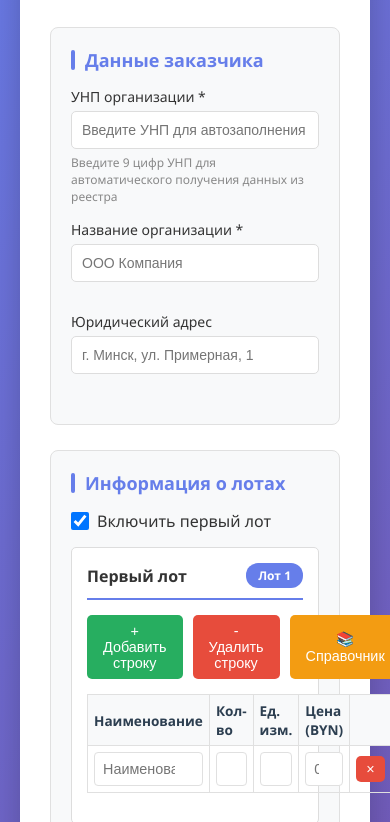
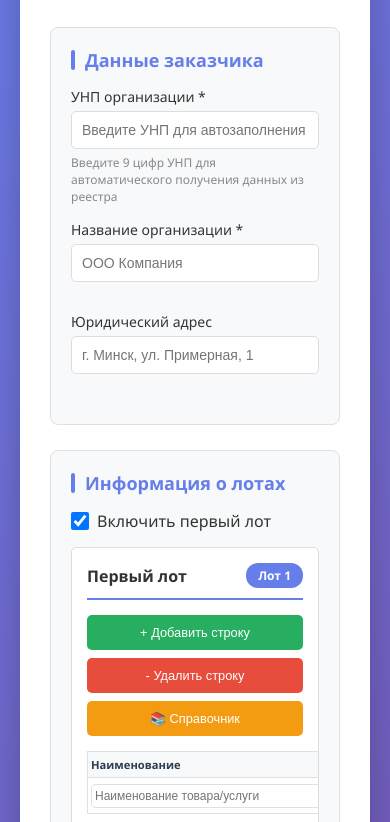
Before and after one commit to nbiotminsk/goszakupki_auto_KP, a website: page public/manual.html in a window 390 px wide. Shown: the part 278-1100 px from the top of the page. Drawn offline with Linux system fonts and the light colour scheme.

Commit message:
Fix mobile responsiveness for table actions and lot tables
- Add flex-wrap and responsive sizing for table action buttons
- Add horizontal scroll wrapper for lot tables on mobile devices
- Optimize font sizes and padding for mobile view
- Ensure all buttons and tables fit properly on small screens

```diff
--- a/public/manual.html
+++ b/public/manual.html
@@ -290,11 +290,15 @@
                 color: #888;
                 margin-top: 5px;
             }
+            .lot-table-wrapper {
+                overflow-x: auto;
+                margin-top: 15px;
+                margin-bottom: 15px;
+            }
             .lot-table {
                 width: 100%;
                 border-collapse: collapse;
-                margin-top: 15px;
-                margin-bottom: 15px;
+                min-width: 600px;
             }
             .lot-table th,
             .lot-table td {
@@ -353,12 +357,52 @@
                 .form-row {
                     grid-template-columns: 1fr;
                 }
+
+                /* Make table actions buttons wrap on mobile */
+                .table-actions {
+                    flex-wrap: wrap;
+                    gap: 8px;
+                }
+
+                .table-btn {
+                    flex: 1 1 auto;
+                    min-width: calc(33.333% - 6px);
+                    padding: 10px 12px;
+                    font-size: 0.8rem;
+                    white-space: nowrap;
+                    overflow: hidden;
+                    text-overflow: ellipsis;
+                }
+
+                /* Make lot table container scrollable horizontally */
+                .lot-section {
+                    overflow-x: auto;
+                }
+
+                .lot-table-wrapper {
+                    -webkit-overflow-scrolling: touch;
+                    overflow-x: auto;
+                    margin: 10px -15px;
+                    padding: 0 15px;
+                }
                 .lot-table {
-                    font-size: 0.85rem;
-                }
+                    font-size: 0.75rem;
+                    min-width: 600px;
+                }
+
                 .lot-table th,
                 .lot-table td {
-                    padding: 6px;
+                    padding: 5px 3px;
+                }
+
+                .lot-table input {
+                    font-size: 0.75rem;
+                    padding: 4px 3px;
+                }
+
+                .lot-table th {
+                    font-size: 0.7rem;
+                    white-space: nowrap;
                 }
             }
 
@@ -770,6 +814,7 @@
                                 📚 Справочник
                             </button>
                         </div>
+                        <div class="lot-table-wrapper">
                             <table class="lot-table" id="lot1Table">
                                 <thead>
                                     <tr>
@@ -788,7 +833,9 @@
                                                 class="item-name"
                                                 placeholder="Наименование товара/услуги"
                                                 list="itemCatalog"
-                                            onchange="onItemNameChange(this)"
+                                                onchange="
+                                                    onItemNameChange(this)
+                                                "
                                                 required
                                             />
                                         </td>
@@ -834,6 +881,7 @@
                                 </tbody>
                             </table>
                         </div>
+                    </div>
                     <div class="checkbox-group">
                         <input
                             type="checkbox"
@@ -872,6 +920,7 @@
                                 📚 Справочник
                             </button>
                         </div>
+                        <div class="lot-table-wrapper">
                             <table class="lot-table" id="lot2Table">
                                 <thead>
                                     <tr>
@@ -890,7 +939,9 @@
                                                 class="item-name"
                                                 placeholder="Наименование товара/услуги"
                                                 list="itemCatalog"
-                                            onchange="onItemNameChange(this)"
+                                                onchange="
+                                                    onItemNameChange(this)
+                                                "
                                             />
                                         </td>
                                         <td>
@@ -932,6 +983,7 @@
                                     </tr>
                                 </tbody>
                             </table>
+                        </div>
                     </div>
                 </div>
                 <div class="form-section">
```
Lines whose indentation alone changed are shown as unchanged.
